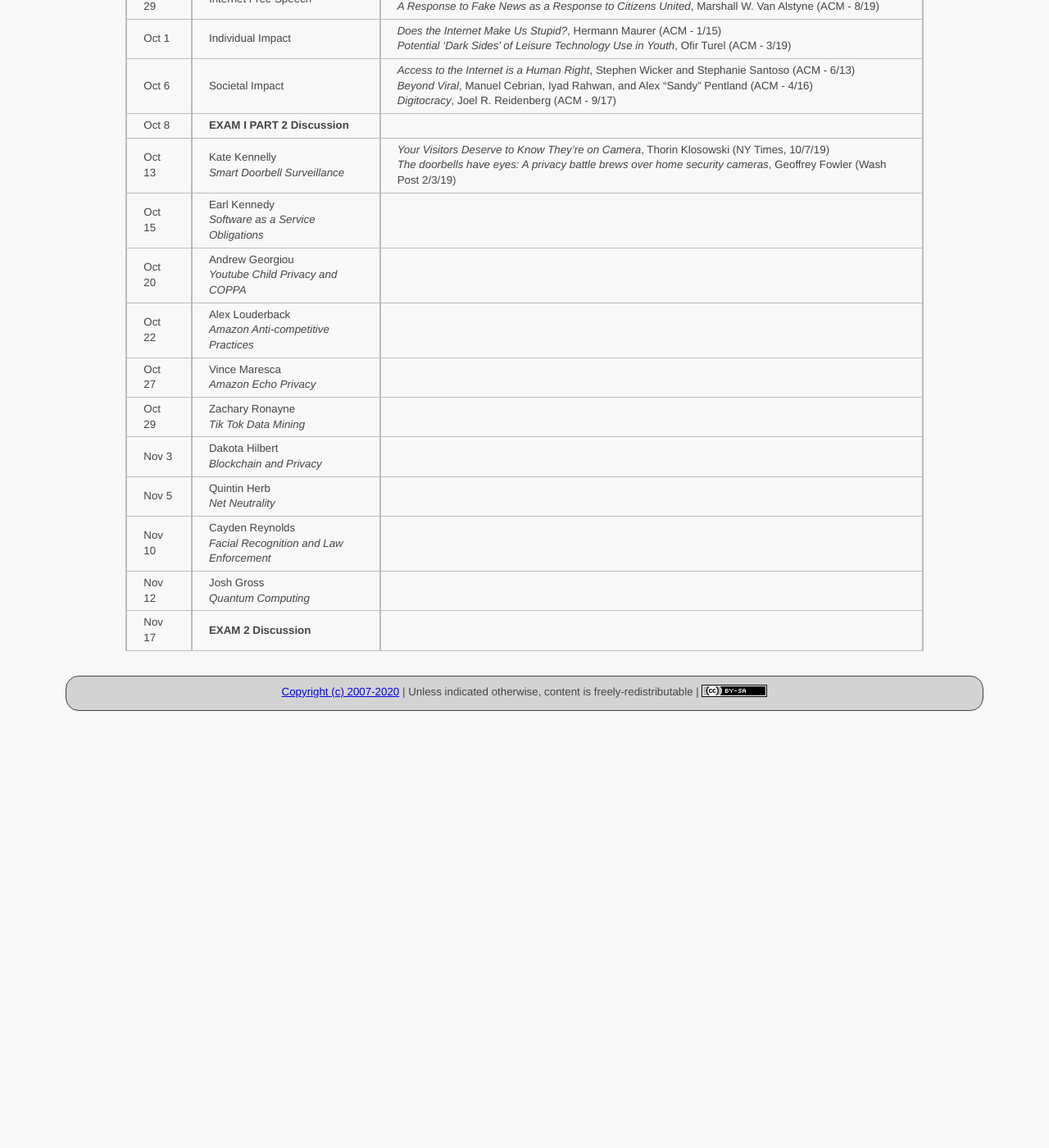
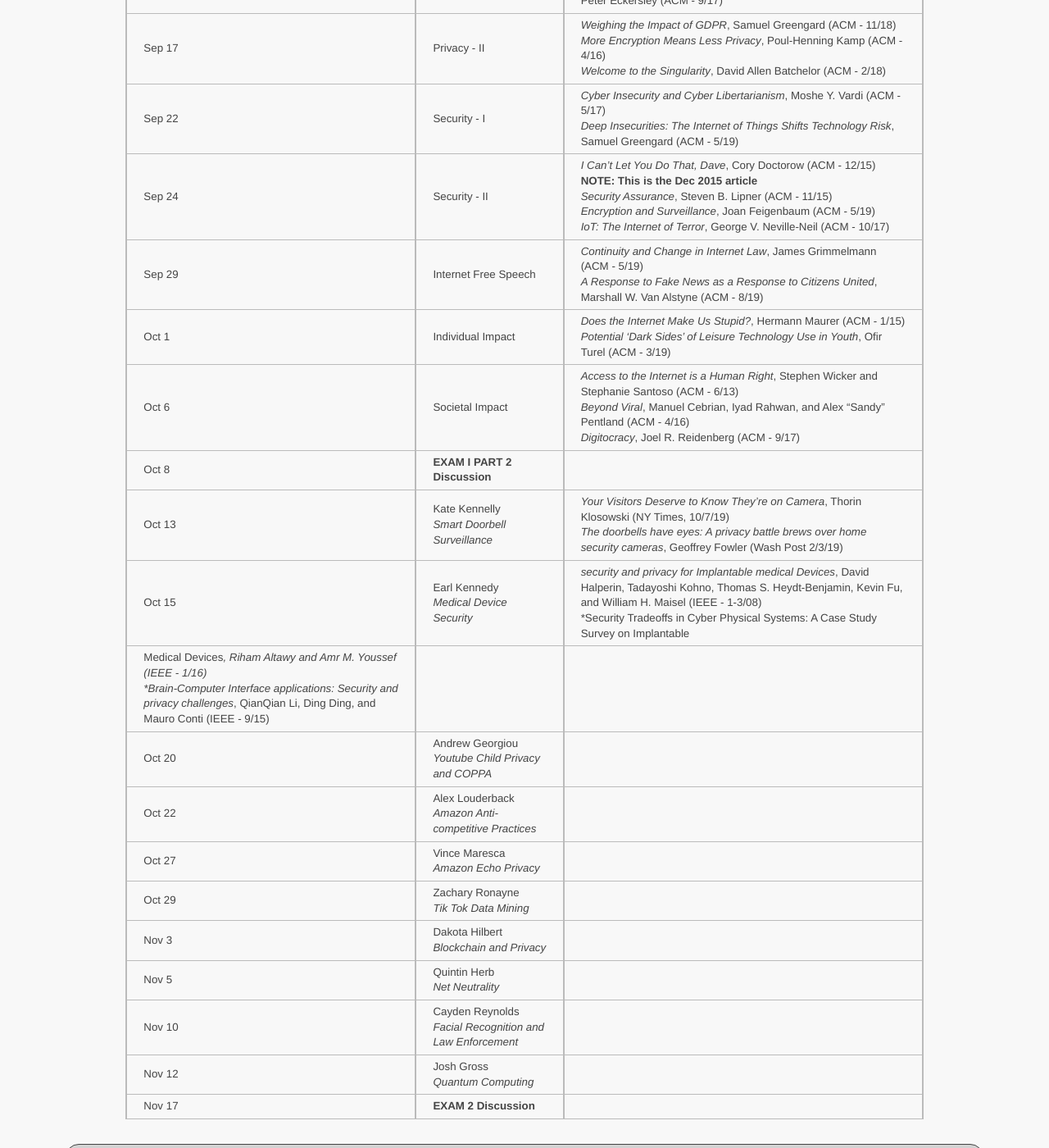
Before and after one commit to ycpcs/cs456-fall2020, a Jekyll site: the page built from schedule/index.md, in a window 1280 px wide and 1400 px high, scrolled down 1012 px. Shown: the whole window at 82% size. Built offline with Jekyll 4.4.1, drawn with Linux system fonts in a browser that asks for light colours; before the commit the page ends 1889 px from its top, so only the background shows below that.

Commit message:
add Earl’s articles
add Earl’s articles

```diff
--- a/schedule/index.md
+++ b/schedule/index.md
@@ -29,7 +29,8 @@ All reading materials can be accessed via [Schmidt Library](http://library.ycp.e
 > Oct 6   | Societal Impact      | *Access to the Internet is a Human Right*, Stephen Wicker and Stephanie Santoso (ACM - 6/13) <br /> *Beyond Viral*, Manuel Cebrian, Iyad Rahwan, and Alex "Sandy" Pentland (ACM - 4/16) <br /> *Digitocracy*, Joel R. Reidenberg (ACM - 9/17)|
 > Oct 8   | **EXAM I PART 2 Discussion** | |
 > Oct 13  | Kate Kennelly <br> *Smart Doorbell Surveillance* | *Your Visitors Deserve to Know They're on Camera*, Thorin Klosowski (NY Times, 10/7/19) <br /> *The doorbells have eyes: A privacy battle brews over home security cameras*, Geoffrey Fowler (Wash Post 2/3/19)|
-> Oct 15  | Earl Kennedy <br> *Software as a Service Obligations* | |
+> Oct 15  | Earl Kennedy <br> *Medical Device Security* | *security and privacy for Implantable medical Devices*, David Halperin, Tadayoshi Kohno, Thomas S. Heydt-Benjamin, Kevin Fu, and William H. Maisel (IEEE - 1-3/08) <br> *Security Tradeoffs in Cyber Physical Systems: A Case Study Survey on Implantable
+Medical Devices*, Riham Altawy and Amr M. Youssef (IEEE - 1/16) <br> *Brain-Computer Interface applications: Security and privacy challenges*, QianQian Li, Ding Ding, and Mauro Conti (IEEE - 9/15)|
 > Oct 20  | Andrew Georgiou <br> *Youtube Child Privacy and COPPA* | |
 > Oct 22  | Alex Louderback <br> *Amazon Anti-competitive Practices* | |
 > Oct 27  | Vince Maresca <br> *Amazon Echo Privacy* | |
```
